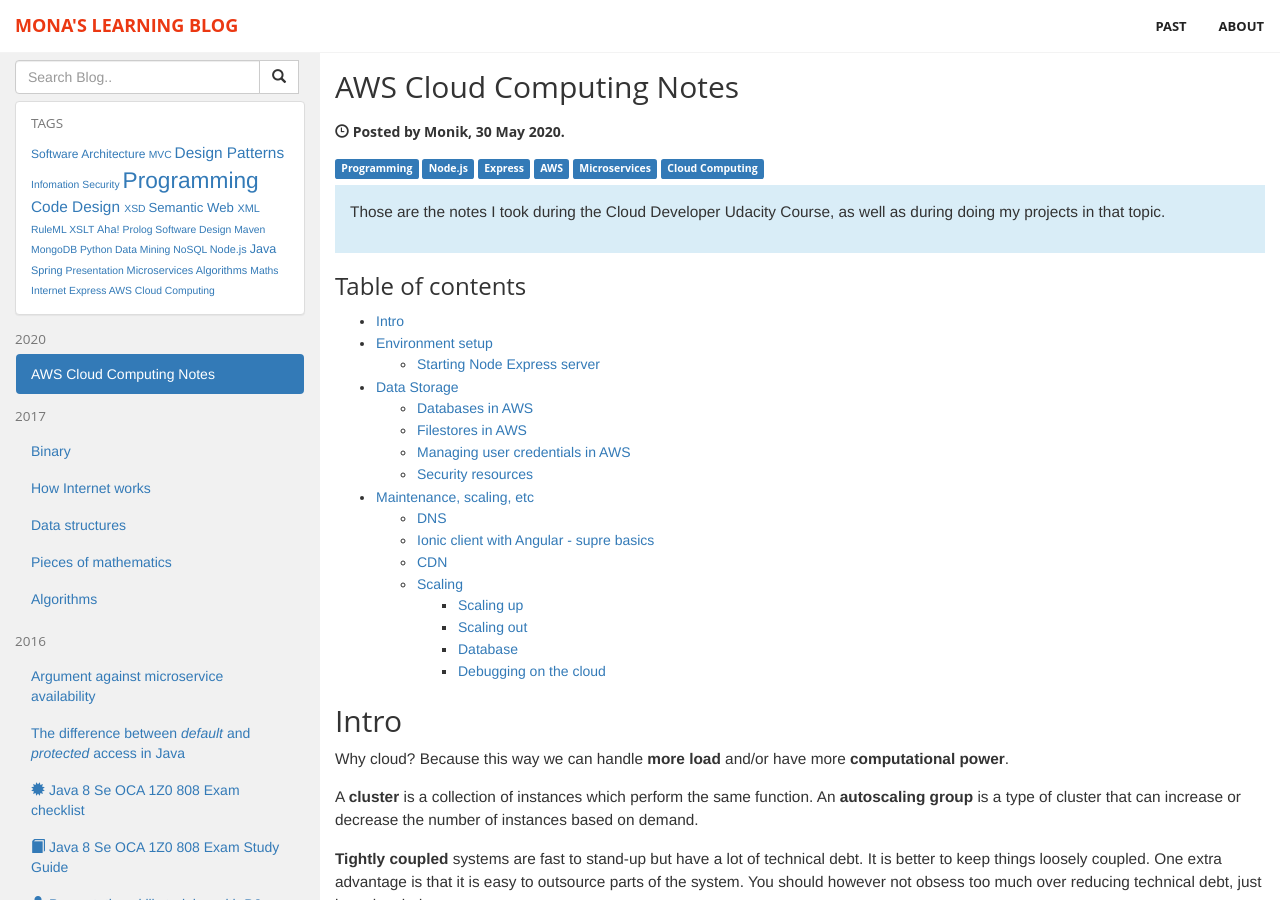
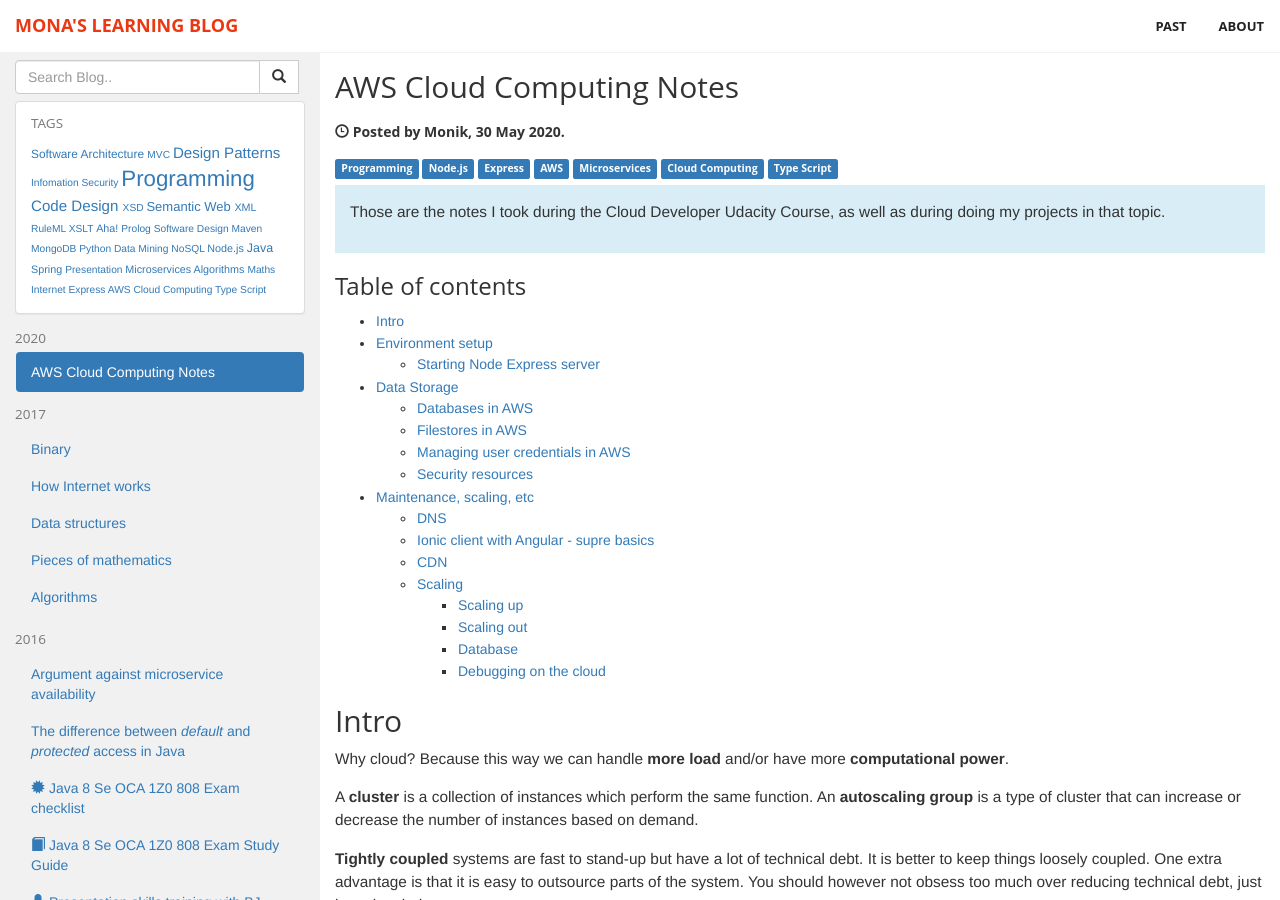
Before and after one commit to monikma/monikma.github.io, a Jekyll site: the page built from _posts/2020-05-30-cloud-computing-aws.md, in a window 1280 px wide and 900 px high. Built offline with Jekyll 4.4.1, drawn with Linux system fonts in a browser that asks for light colours.

Commit message:
Update: "Cloud Computing AWS" - Added type script post tag

```diff
--- a/_posts/2020-05-30-cloud-computing-aws.md
+++ b/_posts/2020-05-30-cloud-computing-aws.md
@@ -10,6 +10,7 @@
 - AWS
 - Microservices
 - Cloud_Computing
+- Type_Script
 commentIssueId: 39
 ---
 <div class="bg-info panel-body" markdown="1">
```
